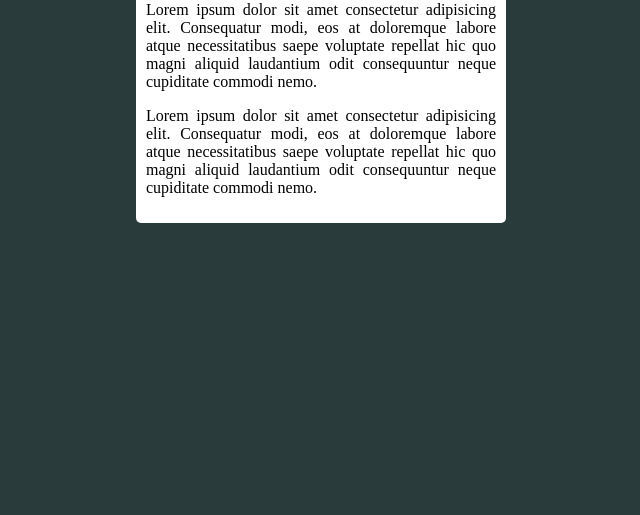
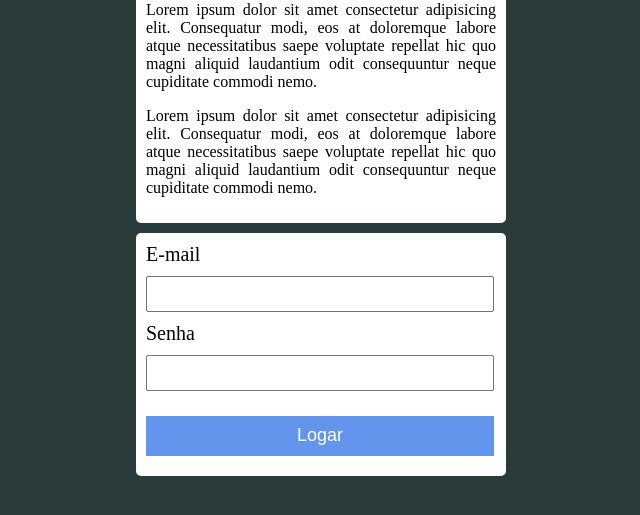
Before and after one commit to RayssaBAlves/Parada-H-33, a plain HTML site: page index.html in a window 1280 px wide. Shown: the part 97-612 px from the top of the page, without its empty margins (319-959 px from the left). Drawn offline with Linux system fonts and the light colour scheme.

Commit message:
segunda versão do site

```diff
--- a/css/style.css
+++ b/css/style.css
@@ -7,6 +7,40 @@ body{
     background-color: #fff;
     margin: auto;
     padding: 10px;
+    margin-bottom: 10px;
     border-radius: 5px;
     text-align: justify;
 }
+
+.box label{
+    display: block;
+    padding-bottom: 10px;
+    font-size: 20px;
+}
+
+.box input{
+    width: 340px;
+    height: 30px;
+    margin-bottom: 10px;
+}
+
+.box #i_email, #i_senha{
+    width: 340px;
+    height: 30px;
+    margin-bottom: 10px;
+}
+
+.box #btt{
+    width: 348px;
+    height: 40px;
+    font-size: 18px;
+    margin-top: 15px;
+    border: none;
+    background-color: #6495ed;
+    color: #fff;
+}
+
+#btt:hover{
+    transition: 0.5s;
+    background-color: #84acf7;
+}
--- a/index.html
+++ b/index.html
@@ -13,5 +13,15 @@
             <p>Lorem ipsum dolor sit amet consectetur adipisicing elit. Consequatur modi, eos at doloremque labore atque necessitatibus saepe voluptate repellat hic quo magni aliquid laudantium odit consequuntur neque cupiditate commodi nemo.</p>
             <p>Lorem ipsum dolor sit amet consectetur adipisicing elit. Consequatur modi, eos at doloremque labore atque necessitatibus saepe voluptate repellat hic quo magni aliquid laudantium odit consequuntur neque cupiditate commodi nemo.</p>
         </div>
+
+        <div class="box">
+            <label>E-mail</label>
+            <input type="text" id="i_email">
+
+            <label>Senha</label>
+            <input type="password" id="i_senha">
+
+            <input type="button" value="Logar" id="btt">
+        </div>
     </body>
 </html>
```
